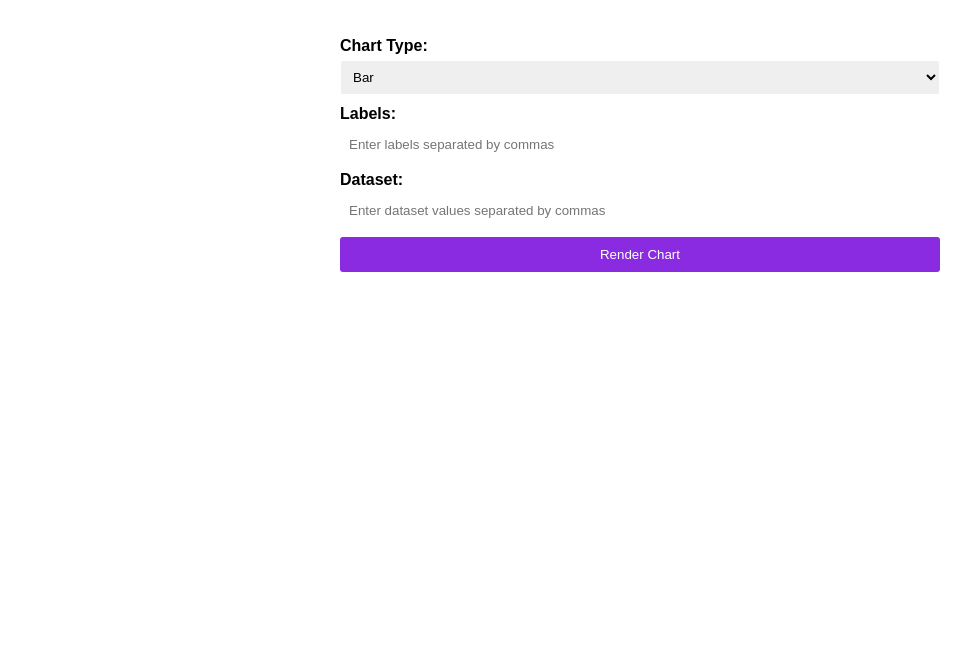
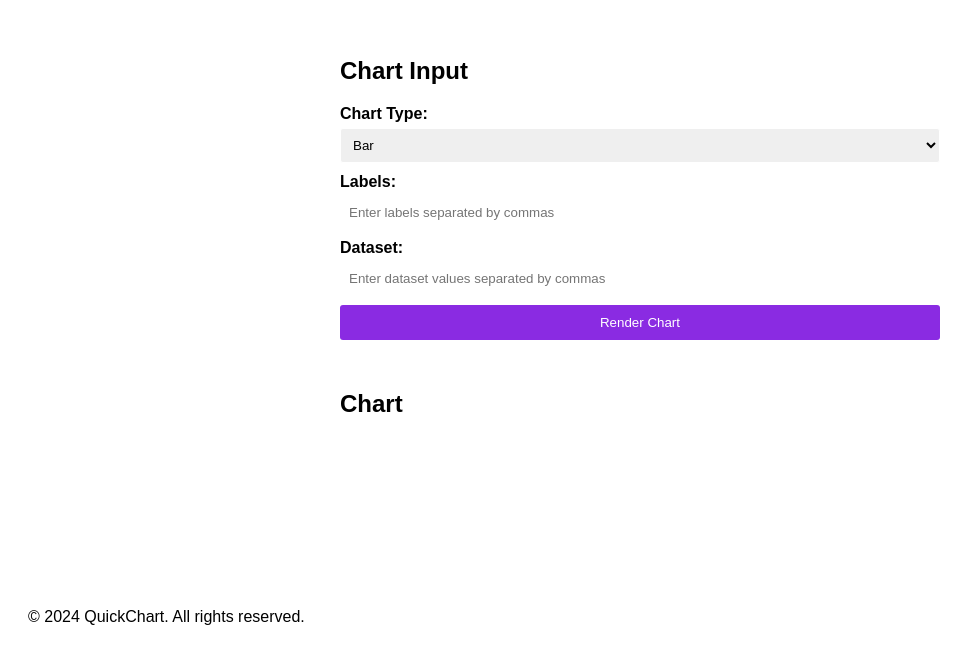
Before and after one commit to Rayngumi/quickchart, a plain HTML site: page index.html in a window 1280 px wide. Shown: the part 89-752 px from the top of the page, without its empty margins (0-975 px from the left). Drawn offline with Linux system fonts and the light colour scheme.

Commit message:
updated html

```diff
--- a/index.html
+++ b/index.html
@@ -5,28 +5,47 @@
   <link rel="stylesheet" href="css/styles.css">
 </head>
 <body>
+  <header>
     <h1>QuickChart</h1>
-    <div id="chart-input">
+  </header>
+
+  <main>
+    <div class="container">
+      <div id="chart-input" class="section">
+        <h2>Chart Input</h2>
+        <form id="chart-form">
+          <div class="form-group">
             <label for="chart-type">Chart Type:</label>
-      <select id="chart-type">
+            <select id="chart-type" class="input-field">
               <option value="bar">Bar</option>
               <option value="line">Line</option>
               <option value="pie">Pie</option>
             </select>
-      <br>
+          </div>
+          <div class="form-group">
             <label for="labels">Labels:</label>
-      <input type="text" id="labels" placeholder="Enter labels separated by commas">
-      <br>
+            <input type="text" id="labels" class="input-field" placeholder="Enter labels separated by commas">
+          </div>
+          <div class="form-group">
             <label for="dataset">Dataset:</label>
-      <input type="text" id="dataset" placeholder="Enter dataset values separated by commas">
-      <br>
-      <button id="render-button">Render Chart</button>
+            <input type="text" id="dataset" class="input-field" placeholder="Enter dataset values separated by commas">
+          </div>
+          <button type="button" id="render-button" class="btn">Render Chart</button>
           <div id="error-message" class="error-message"></div>
+        </form>
       </div>
 
-    <div id="chart-container">
+      <div id="chart-container" class="section">
+        <h2>Chart</h2>
         <canvas id="chart"></canvas>
       </div>
+    </div>
+  </main>
+
+  <footer>
+    <p>&copy; 2024 QuickChart. All rights reserved.</p>
+  </footer>
+
   <script src="scripts/index.js"></script>
 </body>
 </html>
```
Lines whose indentation alone changed are shown as unchanged.
